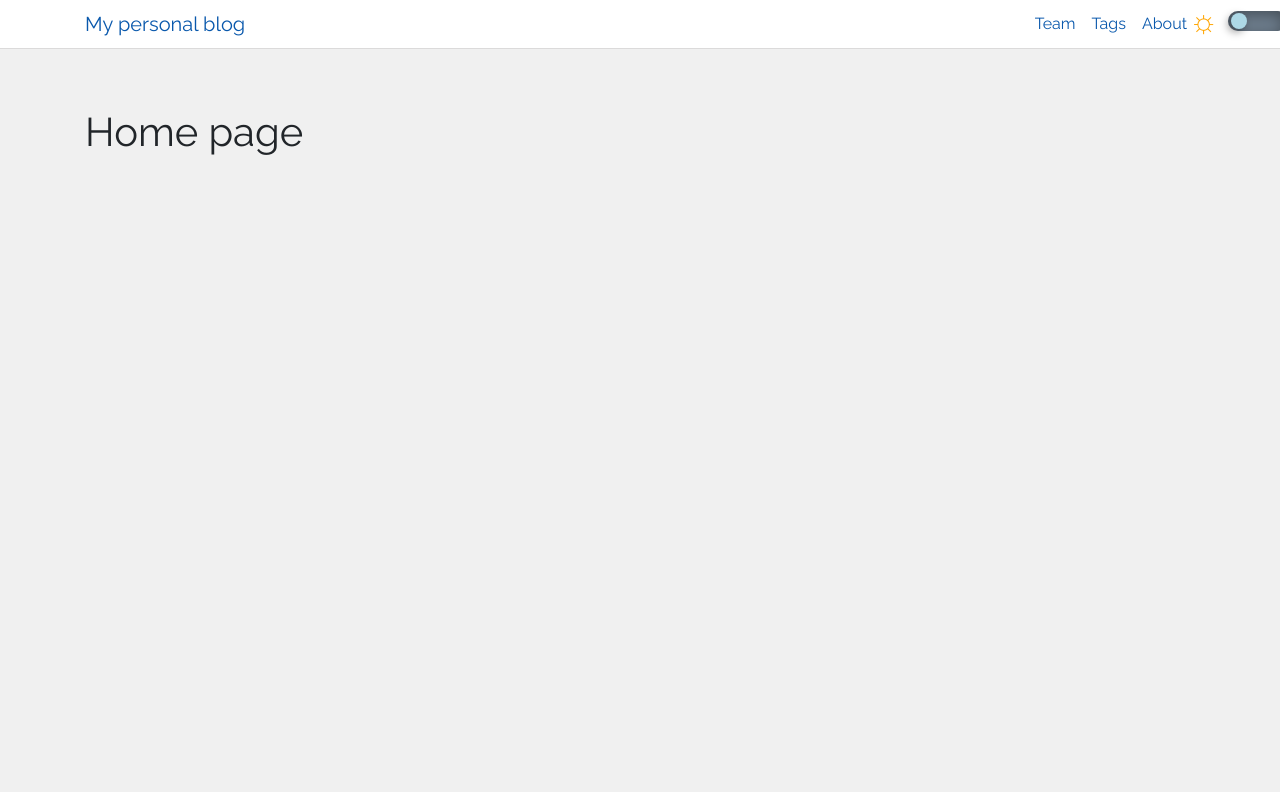
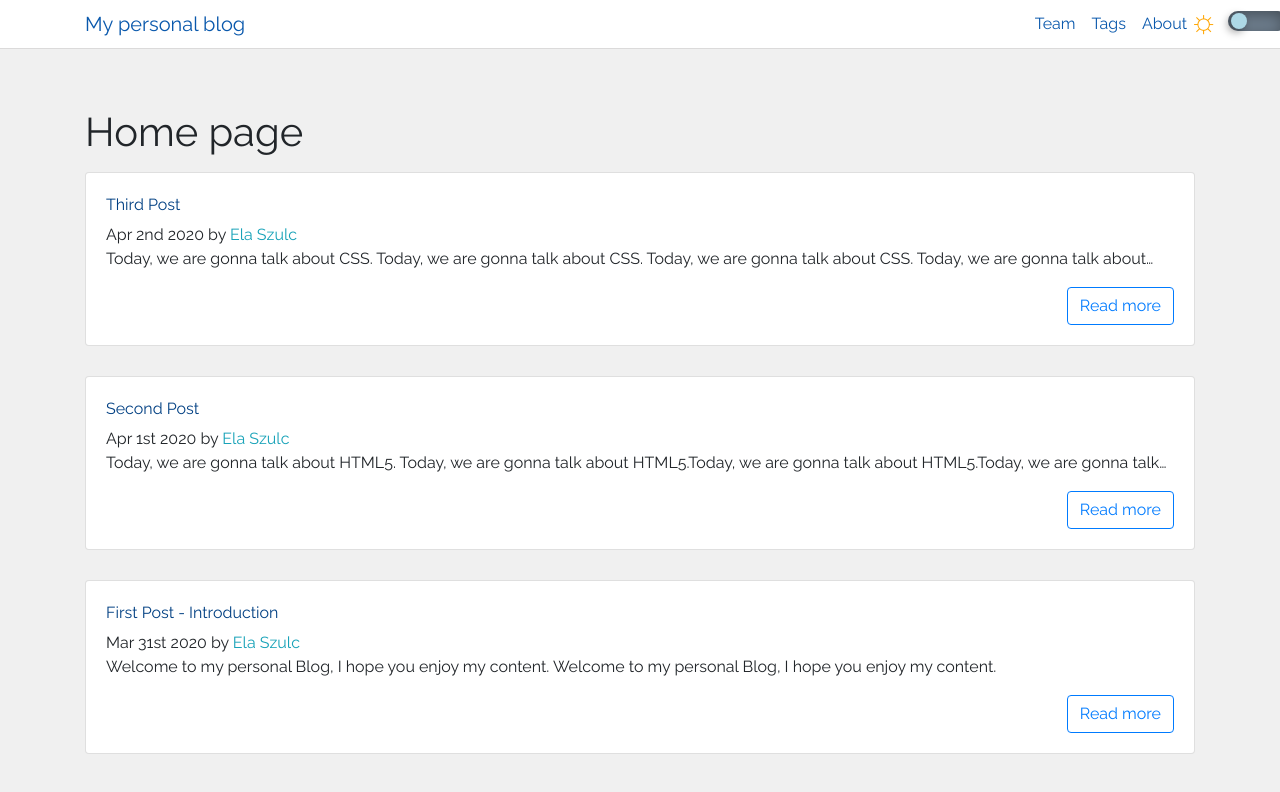
Before and after one commit to elizabethberger/gatsby-blog, a Gatsby site: page / in a window 1280 px wide. Built offline with nearby package versions, Linux system fonts and the light colour scheme; Gatsby itself is replaced by a stand-in of ours.

Commit message:
Add posts to home page

```diff
--- a/gatsby-config.js
+++ b/gatsby-config.js
@@ -14,9 +14,17 @@ module.exports = {
         path: `${__dirname}/src/images`,
       },
     },
+    {
+      resolve: `gatsby-source-filesystem`,
+      options: {
+        name: `images`,
+        path: `${__dirname}/src/pages`,
+      },
+    },
     `gatsby-transformer-sharp`,
     `gatsby-plugin-sharp`,
     'gatsby-plugin-sass',
+    'gatsby-transformer-remark',
     {
       resolve: `gatsby-plugin-manifest`,
       options: {
--- a/package.json
+++ b/package.json
@@ -7,14 +7,15 @@
   "dependencies": {
     "gatsby": "^2.19.45",
     "gatsby-image": "^2.2.44",
+    "gatsby-plugin-catch-links": "^2.2.1",
     "gatsby-plugin-manifest": "^2.2.48",
     "gatsby-plugin-offline": "^3.0.41",
     "gatsby-plugin-react-helmet": "^3.1.24",
     "gatsby-plugin-sharp": "^2.4.13",
     "gatsby-source-filesystem": "^2.1.56",
+    "gatsby-transformer-remark": "^2.7.1",
     "gatsby-transformer-sharp": "^2.3.19",
     "prop-types": "^15.7.2",
-    "gatsby-plugin-catch-links": "^2.2.1",
     "react": "^16.12.0",
     "react-dom": "^16.12.0",
     "react-helmet": "^5.2.1"
--- /dev/null
+++ b/src/components/Post.js
@@ -0,0 +1,21 @@
+import React from 'react'
+import {Link} from 'gatsby'
+import { CardBody } from 'reactstrap'
+import {Card, CardTitle, CardText, CardSubtitle} from 'reactstrap'
+
+const Post = ({title, author, path, date, body}) => {
+    return (
+        <Card>
+            <CardBody>
+                <CardTitle><Link to={path}>{title}</Link></CardTitle>
+                <CardSubtitle>
+                    <span calssName="text-info">{date}</span> by{' '}
+                    <span className="text-info">{author}</span>
+                </CardSubtitle>
+                <CardText>{body}</CardText>
+                <Link to={path} className="btn btn-outline-primary float-right">Read more</Link>
+            </CardBody>
+        </Card>
+    )
+}
+export default Post
--- a/src/components/header.js
+++ b/src/components/header.js
@@ -45,9 +45,9 @@ class Header extends React.Component {
                   <NavLink href="/about">About</NavLink>
                 </NavItem>
                 <input type="checkbox" id="themeSwitch" name="theme-switch" class="theme-switch__input" />
-	                  <label for="themeSwitch" class="theme-switch__label">
-		                  <span></span>
-	                  </label>
+	                <label for="themeSwitch" class="theme-switch__label">
+		                <span></span>
+	                </label>
               </Nav>
             </Collapse>
           </div>
--- a/src/pages/index.js
+++ b/src/pages/index.js
@@ -1,6 +1,7 @@
 import React from "react"
 import "../styles/index.scss"
-
+import {graphql, StaticQuery} from 'gatsby'
+import Post from '../components/Post'
 import Layout from "../components/layout"
 import SEO from "../components/seo"
 
@@ -8,7 +9,40 @@ const IndexPage = () => (
   <Layout>
     <SEO title="Page two" />
     <h1>Home page</h1>
+    <StaticQuery query={indexQuery} render={ data => {
+      return (
+        <div>
+         {data.allMarkdownRemark.edges.map(({node}) => (
+            <Post title={node.frontmatter.title}
+              author={node.frontmatter.author}
+              path={node.frontmatter.path}
+              date={node.frontmatter.date}
+              body={node.excerpt}
+            />
+         ))}
+        </div>
+      )
+    }} />
   </Layout>
 )
 
+const indexQuery = graphql `
+  query {
+    allMarkdownRemark(sort: { fields: [frontmatter___date], order: DESC}) {
+      edges {
+        node {
+          id
+          frontmatter {
+            title
+            date(formatString: "MMM Do YYYY")
+            author
+            path
+          }
+          excerpt
+        }
+      }
+    }
+  }
+`
+
 export default IndexPage
--- /dev/null
+++ b/src/pages/posts/001-first-post.md
@@ -0,0 +1,7 @@
+---
+title: 'First Post - Introduction'
+date: 2020-03-31 12:00:00
+author: 'Ela Szulc'
+path: '/first-post'
+---
+Welcome to my personal Blog, I hope you enjoy my content. Welcome to my personal Blog, I hope you enjoy my content.
--- /dev/null
+++ b/src/pages/posts/002-second-blog-post.md
@@ -0,0 +1,7 @@
+---
+title: 'Second Post'
+date: 2020-04-01 12:00:00
+author: 'Ela Szulc'
+path: '/second-post'
+---
+Today, we are gonna talk about HTML5. Today, we are gonna talk about HTML5.Today, we are gonna talk about HTML5.Today, we are gonna talk about HTML5.Today, we are gonna talk about HTML5.Today, we are gonna talk about HTML5.Today, we are gonna talk about HTML5.
--- /dev/null
+++ b/src/pages/posts/003-third-blog-post.md
@@ -0,0 +1,7 @@
+---
+title: 'Third Post'
+date: 2020-04-02 12:00:00
+author: 'Ela Szulc'
+path: '/third-post'
+---
+Today, we are gonna talk about CSS. Today, we are gonna talk about CSS. Today, we are gonna talk about CSS. Today, we are gonna talk about CSS. Today, we are gonna talk about CSS. Today, we are gonna talk about CSS. Today, we are gonna talk about CSS.
```
Also changed, not shown: 1 other file.
